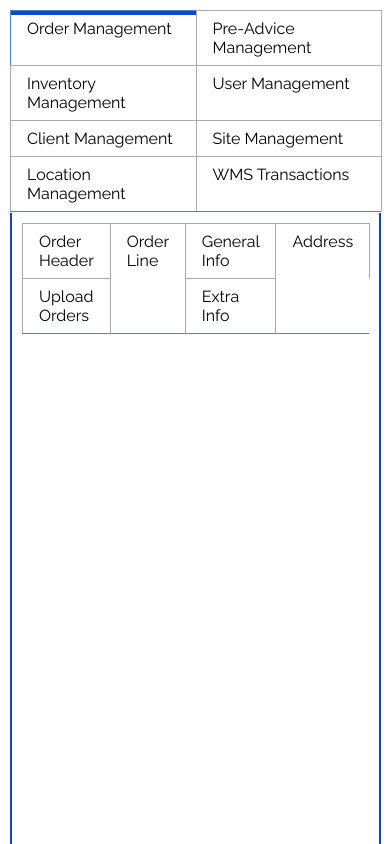
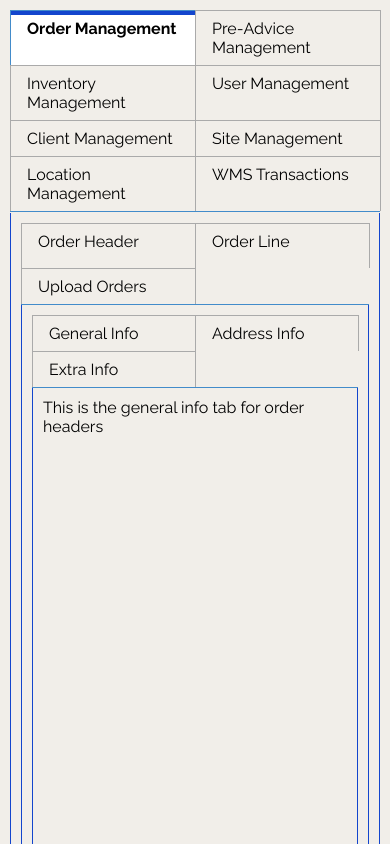
Before and after one commit to ChrisHaslam93/newlayout, a plain HTML site: page index.html in a window 390 px wide. Both pictures are taken after a click on the label "Order Management". Shown: the top 844 px of the page. Drawn offline with Linux system fonts and the light colour scheme.

Commit message:
Finished order draft

```diff
--- a/index.html
+++ b/index.html
@@ -9,10 +9,10 @@
 </head>
 <body>
     <div class="page">
-        <div class="tab-menu">
+        <div class="tab-menu" id="main_tab">
             <input type="radio" class="tab-item" name="tab-page" id="order_management" />
             <label for="order_management">Order Management</label>
-            <input type="radio" class="tab-item" name="tab-page" id="pre_advice_management" />
+            <input type="radio" class="tab-item" name="tab-page" id="pre_advice_management"/>
             <label for="pre_advice_management">Pre-Advice Management</label>
             <input type="radio" class="tab-item" name="tab-page" id="inventory_management" />
             <label for="inventory_management">Inventory Management</label>
@@ -27,24 +27,54 @@
             <input type="radio" class="tab-item" name="tab-page" id="wms_transactions" />
             <label for="wms_transactions">WMS Transactions</label>
         </div>
-        <div id="page_content">
+        <div class="page-content" id="order_management_page">
             <!-- Order Management -->
-            <div class="page-tab order-management">
-                <div class="tab-menu">
+            <div class="page-tab">
+                <div class="tab-menu" id="order_tabs">
                     <input type="radio" class="tab-item" name="order_management" id="order_header" />
                     <label for="order_header">Order Header</label>
                     <input type="radio" class="tab-item" name="order_management" id="order_line" />
                     <label for="order_line">Order Line</label>
-                    <input type="radio" class="tab-item" name="order_management" id="upload_order" />
-                    <label for="upload_order">Upload Orders</label>
+                    <input type="radio" class="tab-item" name="order_management" id="order_upload" />
+                    <label for="order_upload">Upload Orders</label>
                 </div>
-                <div class="tab-menu">
-                    <input type="radio" class="tab-item" name="order_header_tabs" id="order_general_info" />
-                    <label for="order_general_info">General Info</label>
-                    <input type="radio" class="tab-item" name="order_header_tabs" id="order_address_info" />
-                    <label for="order_address_info">Address</label>
-                    <input type="radio" class="tab-item" name="order_header_tabs" id="order_extra_info" />
-                    <label for="order_extra_info">Extra Info</label>
+                <div class="page-tab order-sub-page" id="order_header_page" >
+                    <div class="tab-menu">
+                        <input type="radio" class="tab-item" name="order_header" id="order_header_info" />
+                        <label for="order_header_info">General Info</label>
+                        <input type="radio" class="tab-item" name="order_header" id="order_header_address" />
+                        <label for="order_header_address">Address Info</label>
+                        <input type="radio" class="tab-item" name="order_header" id="order_header_extra" />
+                        <label for="order_header_extra">Extra Info</label>
+                    </div>
+                    <div class="tab-content order-header-sub-tab" id="order_header_info_page">
+                        <h1>This is the general info tab for order headers</h1>
+                    </div>
+                    <div class="tab-content order-header-sub-tab hidden" id="order_header_address_page">
+                        <h1>This is the address info for order headers</h1>
+                    </div>
+                    <div class="tab-content order-header-sub-tab hidden" id="order_header_extra_page">
+                        <h1>This is the extra info tab for order headers</h1>
+                    </div>
+                </div>
+                <div class="page-tab order-sub-page hidden" id="order_line_page">
+                    <div class="tab-menu">
+                        <input type="radio" class="tab-item" name="order_line" id="order_line_info" />
+                        <label for="order_line_info">General Info</label>
+                        <input type="radio" class="tab-item" name="order_line" id="order_line_extra" />
+                        <label for="order_line_extra">Extra Info</label>
+                    </div>
+                    <div class="tab-content order-line-sub-tab" id="order_line_info_page">
+                        <h1>This is the general info tab for order lines</h1>
+                    </div>
+                    <div class="tab-content order-line-sub-tab hidden" id="order_line_extra_page">
+                        <h1>This is the extra info for orders lines</h1>
+                    </div>
+                </div>
+                <div class="page-tab order-sub-page hidden" id="order_upload_page">
+                    <div id="order_upload_file">
+                        <h1>Choose a file to upload for order lines</h1>
+                    </div>
                 </div>
             </div>
             <!-- User Management -->
--- a/index.js
+++ b/index.js
@@ -1,17 +1,38 @@
-// const resetAllTabColours = () => {
-//     document.querySelectorAll('.tab-selection').forEach(t => t.classList.remove('tab-selected'));
-// }
+const hideTabContent = (selector) => {
+    document.querySelectorAll(selector).forEach(t => {
+        t.classList.add('hidden')
+    });
+}
 
-// let tabMenu = document.querySelector('.tab-menu');
-// tabMenu.addEventListener('click', (e) => {
-//     resetAllTabColours();
-//     e.target.classList.add('tab-selected');
-//     displayCorrectPageContent(e);
-// });
+const showCorrectPageContent = (selector, event) => {
+    hideTabContent(selector);
+    document.querySelector(`#${event.target.id}_page`).classList.remove('hidden');
+}
 
+let mainTabs = document.querySelector('#main_tab');
+mainTabs.addEventListener('click', (e) => {
+    if(e.target.tagName === "INPUT"){
+        showCorrectPageContent('.page-content', e);
+    }
+})
 
-// const displayCorrectPageContent = (e) => {
-//     document.querySelectorAll('#page_content .page-tab').forEach(t => t.classList.add('hidden'));
-//     let selectedTab = document.querySelector('.' + e.target.innerText.toLowerCase().replace(' ', '-'));
-//     selectedTab.classList.remove('hidden');
-// }
+let orderTabs = document.querySelector('#order_tabs');
+orderTabs.addEventListener('click', (e) => {
+    if(e.target.tagName === "INPUT"){
+        showCorrectPageContent('.order-sub-page', e);
+    }
+})
+
+let orderHeaderTabs = document.querySelector('#order_header_page');
+orderHeaderTabs.addEventListener('click', (e) => {
+    if(e.target.tagName === "INPUT"){
+        showCorrectPageContent('.order-header-sub-tab', e);
+    }
+})
+
+let orderLineTabs = document.querySelector('#order_line_page');
+orderLineTabs.addEventListener('click', (e) => {
+    if(e.target.tagName === "INPUT"){
+        showCorrectPageContent('.order-line-sub-tab', e);
+    }
+})
--- /dev/null
+++ b/style.scss
@@ -0,0 +1,89 @@
+@import url(https://fonts.googleapis.com/css?family=Raleway:100,400,700);
+
+* {
+    margin: 0;
+    padding: 0;
+    border: 0;
+    font-size: 100%;
+    font: inherit;
+    box-sizing: border-box;
+    font-family: 'raleway';
+    background-color: rgb(241, 238, 233);
+
+}
+
+body {
+    padding: 10px;
+}
+
+.page {
+    display: grid;
+    grid-template-rows: 1fr 15fr;
+    row-gap: 1px;
+    height: 97.5vh;
+}
+
+.tab-menu {
+    grid-row: 1;
+    display: grid;
+    grid-template-columns: repeat(8, 1fr);
+    grid-template-rows: 1fr;
+    border-bottom: 1px solid #428bca;
+}
+
+@media (max-width: 1200px) {
+    .tab-menu {
+        grid-template-columns: repeat(4, 1fr);
+    }
+}
+
+@media (max-width: 650px) {
+    .tab-menu {
+        grid-template-columns: repeat(2, 1fr);
+    }
+}
+
+.tab-item {
+  position: absolute;
+  left: -99999em;
+  top: -99999em;
+
+  & + label {
+    cursor: pointer;
+    float: left;
+    border: 1px solid #aaa;
+    border-bottom: 0;
+    background-color: rgb(241, 238, 233);
+    margin-right: -1px;
+    padding: 0.5em 1em;
+
+    &:hover {
+      background-color: rgb(211, 211, 211);
+    }
+  }
+
+  &:checked + label {
+    box-shadow: 0 3px 0 -1px #fff, inset 0 5px 0 -1px #1345cd;
+    background-color: #fff;
+    font-weight: bold;
+    border-color: #428bca;
+  }
+}
+
+.page-tab{
+    padding: 10px;
+    display: grid;
+    grid-template-rows: 1fr 11fr;
+    border: 1px solid #1345cd;
+    border-top: none;
+}
+
+.tab-content {
+    padding: 10px;
+    border: 1px solid #1345cd;
+    border-top: none;
+}
+
+.hidden {
+    display: none;
+}
```
Also changed, not shown: style.css.
